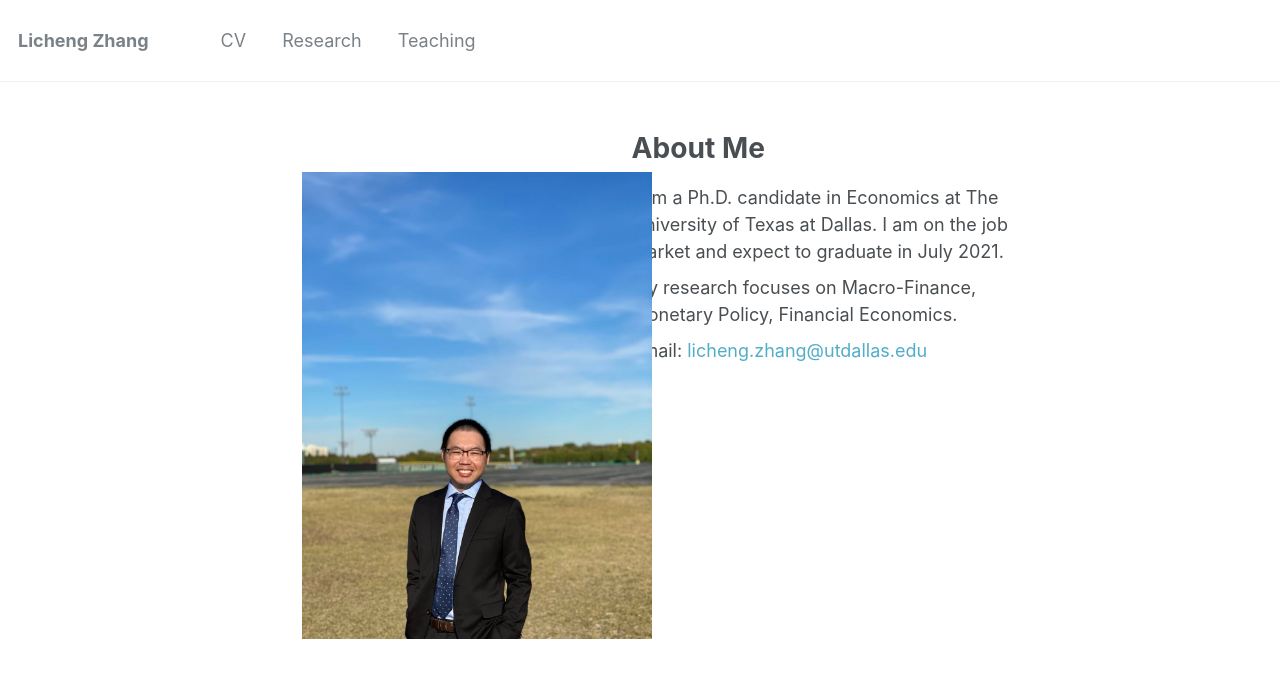
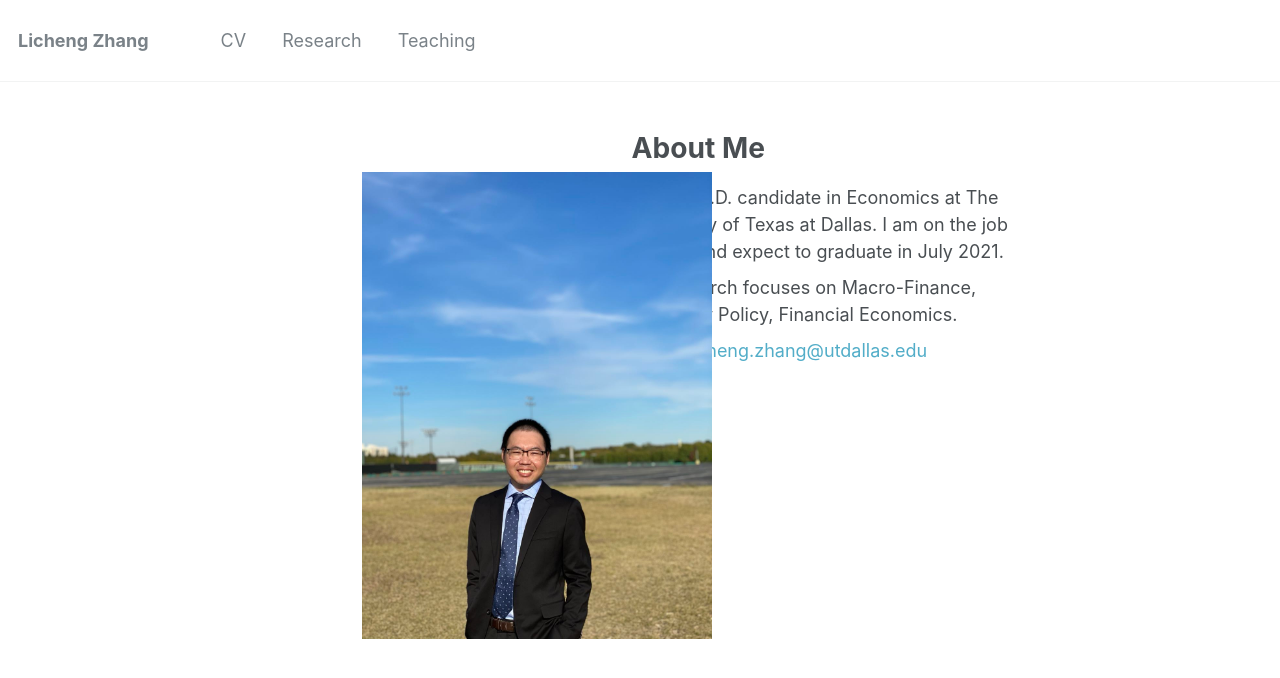
Before and after one commit to lichengzh/lichengzh.github.io, a Jekyll site: the page built from _pages/about.md, in a window 1280 px wide. Shown: the top 678 px of the page. Built offline with Jekyll 4.4.1, drawn with Linux system fonts in a browser that asks for light colours.

Commit message:
Update about.md

```diff
--- a/_pages/about.md
+++ b/_pages/about.md
@@ -8,7 +8,7 @@ redirect_from:
   - /about.html
 ---
 
-<div style= "float:left;position: relative; top: 40px;left: 20px;">
+<div style= "float:left;position: relative; top: 40px;left: 80px;">
   <img src="https://lichengzh.github.io/files/IMG_3759.JPG?raw=true" alt="Photo" style="width: 350px;"/>
 </div>
 
```
